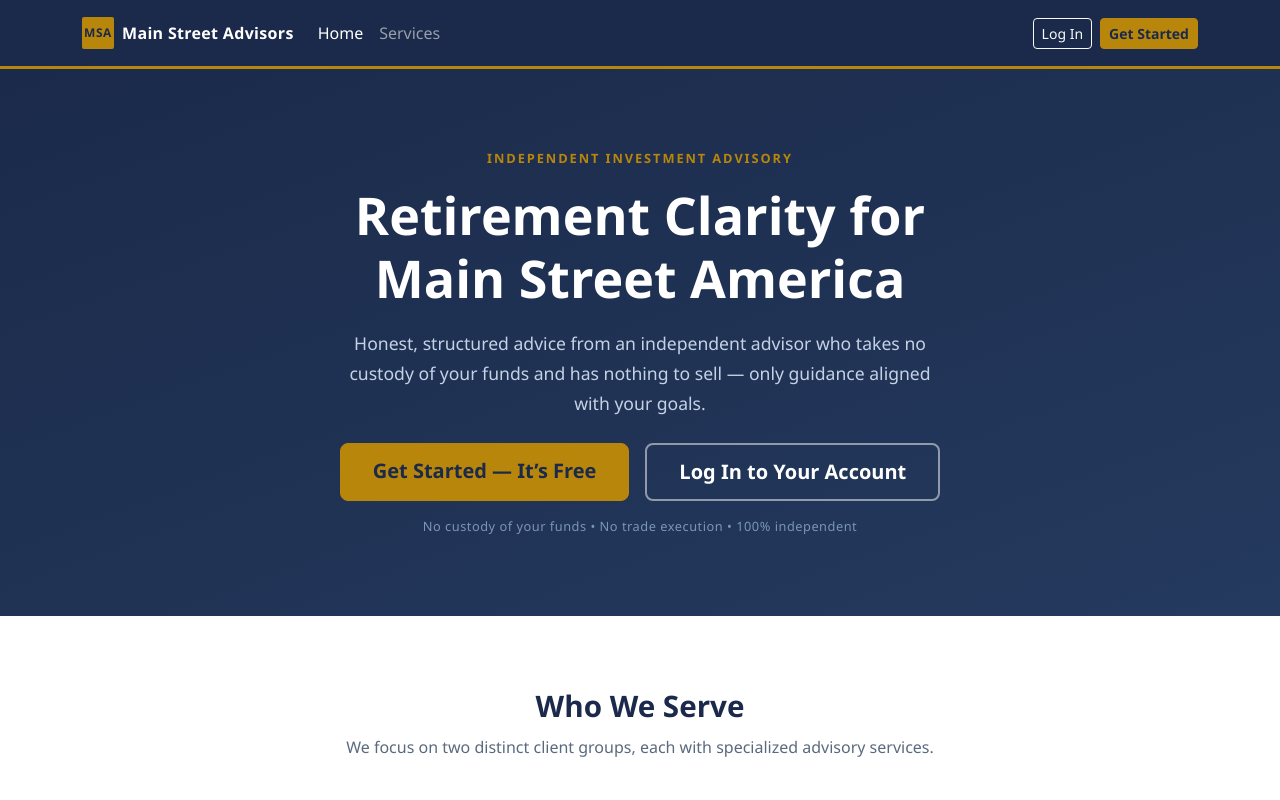
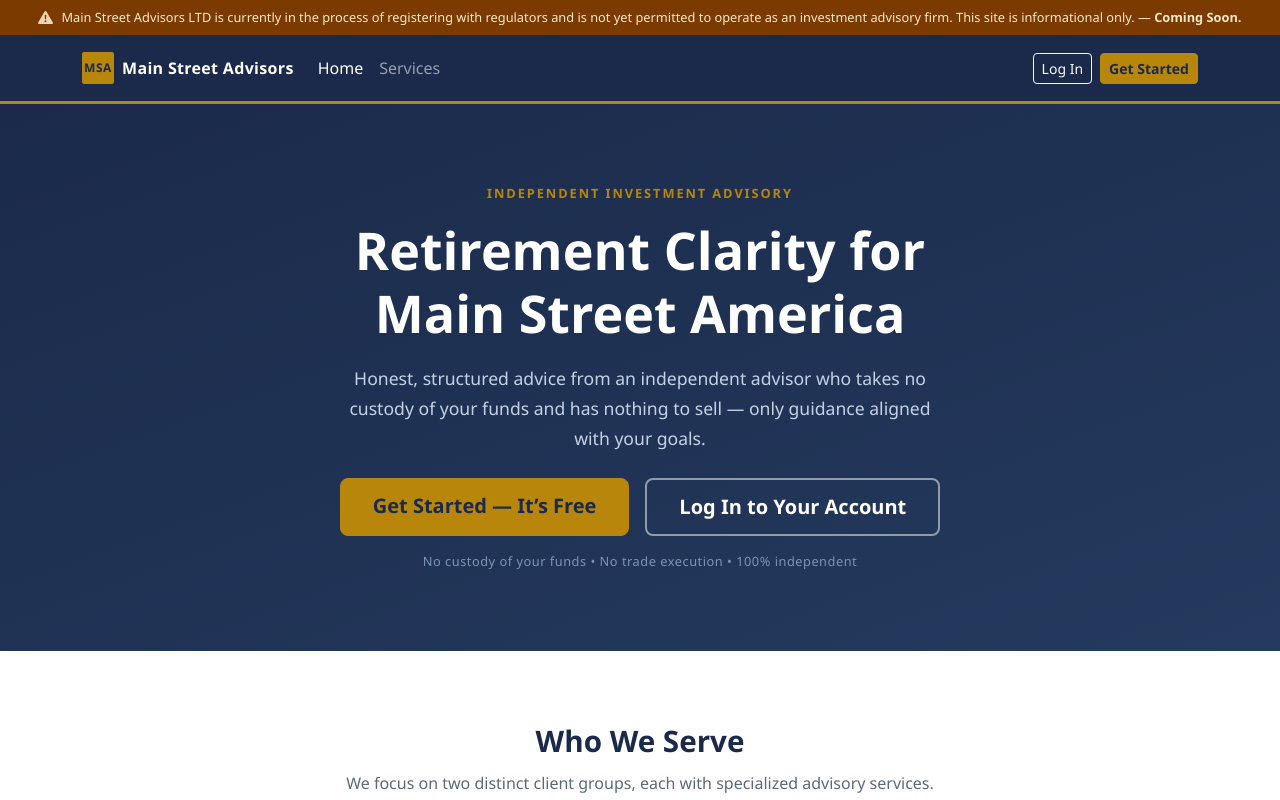
Before and after one commit to seankanderson/msa-ui, a Vue app: page / in a window 1280 px wide. Shown: the top 800 px of the page. Built offline with nearby package versions, Linux system fonts and the light colour scheme.

Commit message:
fixed admin users form and added disclaimer banner

```diff
--- a/index.html
+++ b/index.html
@@ -2,7 +2,8 @@
 <html lang="en">
   <head>
     <meta charset="UTF-8">
-    <link rel="icon" href="/favicon.ico">
+    <link rel="icon" type="image/svg+xml" href="/favicon.svg">
+    <link rel="icon" href="/favicon.ico" sizes="any">
     <meta name="viewport" content="width=device-width, initial-scale=1.0">
     <meta name="description" content="Main Street Advisors LTD — Independent, fee-based investment advisory services. Retirement preparation, senior financial monitoring, and confidential oversight. CRD #341812.">
     <title>Main Street Advisors LTD</title>
--- a/src/App.vue
+++ b/src/App.vue
@@ -6,6 +6,15 @@ import RefreshingModal from '@/components/RefreshingModal.vue'
 
 <template>
   <div class="msa-app">
+    <div class="msa-regulatory-banner">
+      <svg xmlns="http://www.w3.org/2000/svg" width="15" height="15" fill="currentColor" viewBox="0 0 16 16" class="msa-regulatory-icon" aria-hidden="true">
+        <path d="M8.982 1.566a1.13 1.13 0 0 0-1.96 0L.165 13.233c-.457.778.091 1.767.98 1.767h13.713c.889 0 1.438-.99.98-1.767zM8 5c.535 0 .954.462.9.995l-.35 3.507a.552.552 0 0 1-1.1 0L7.1 5.995A.905.905 0 0 1 8 5m.002 6a1 1 0 1 1 0 2 1 1 0 0 1 0-2"/>
+      </svg>
+      <span>
+        Main Street Advisors LTD is currently in the process of registering with regulators and is not yet permitted to operate as an investment advisory firm.
+        This site is informational only. &mdash; <strong>Coming Soon.</strong>
+      </span>
+    </div>
     <NavBar />
     <main class="msa-main">
       <RouterView />
@@ -36,6 +45,24 @@ body {
   margin: 0;
 }
 
+.msa-regulatory-banner {
+  background-color: #7a3a00;
+  color: #fde8c8;
+  font-size: 0.8rem;
+  line-height: 1.5;
+  padding: 0.5rem 1rem;
+  text-align: center;
+  display: flex;
+  align-items: center;
+  justify-content: center;
+  gap: 0.5rem;
+}
+
+.msa-regulatory-icon {
+  flex-shrink: 0;
+  opacity: 0.9;
+}
+
 .msa-app {
   display: flex;
   flex-direction: column;
--- a/src/views/admin/ManageUsersView.vue
+++ b/src/views/admin/ManageUsersView.vue
@@ -137,7 +137,7 @@ async function selectUser(userId: string) {
         lastName: data.lastName ?? '',
         phone: data.phone ?? '',
         dateOfBirth: toDateInputValue(data.dateOfBirth),
-        governmentId: '',
+        governmentId: data.governmentId ?? '',
         smsOptIn: data.smsOptIn ?? false,
         role: data.role ?? '',
         address: {
@@ -169,7 +169,7 @@ const onSubmit = handleSubmit(async (values) => {
       lastName: values.lastName || undefined,
       phone: values.phone || undefined,
       dateOfBirth: values.dateOfBirth ? `${values.dateOfBirth}T00:00:00Z` : null,
-      governmentId: values.governmentId || undefined,
+      governmentId: values.governmentId || null,
       smsOptIn: values.smsOptIn,
       address: {
         street: values.address.street || undefined,
@@ -500,8 +500,7 @@ onMounted(loadUsers)
 
                   <div class="mb-4">
                     <label for="mu-governmentId" class="form-label">Government ID</label>
-                    <input id="mu-governmentId" v-model="governmentId" type="text" class="form-control" autocomplete="off" :placeholder="profile.governmentId ? `Current: ${maskGovernmentId(profile.governmentId)} — enter new value to replace` : 'e.g. 123-45-6789'" />
-                    <div class="msa-field-hint mt-1">Leave blank to keep existing value on file.</div>
+                    <input id="mu-governmentId" v-model="governmentId" type="text" class="form-control" autocomplete="off" placeholder="e.g. 123-45-6789" />
                   </div>
 
                   <hr class="msa-divider" />
```
